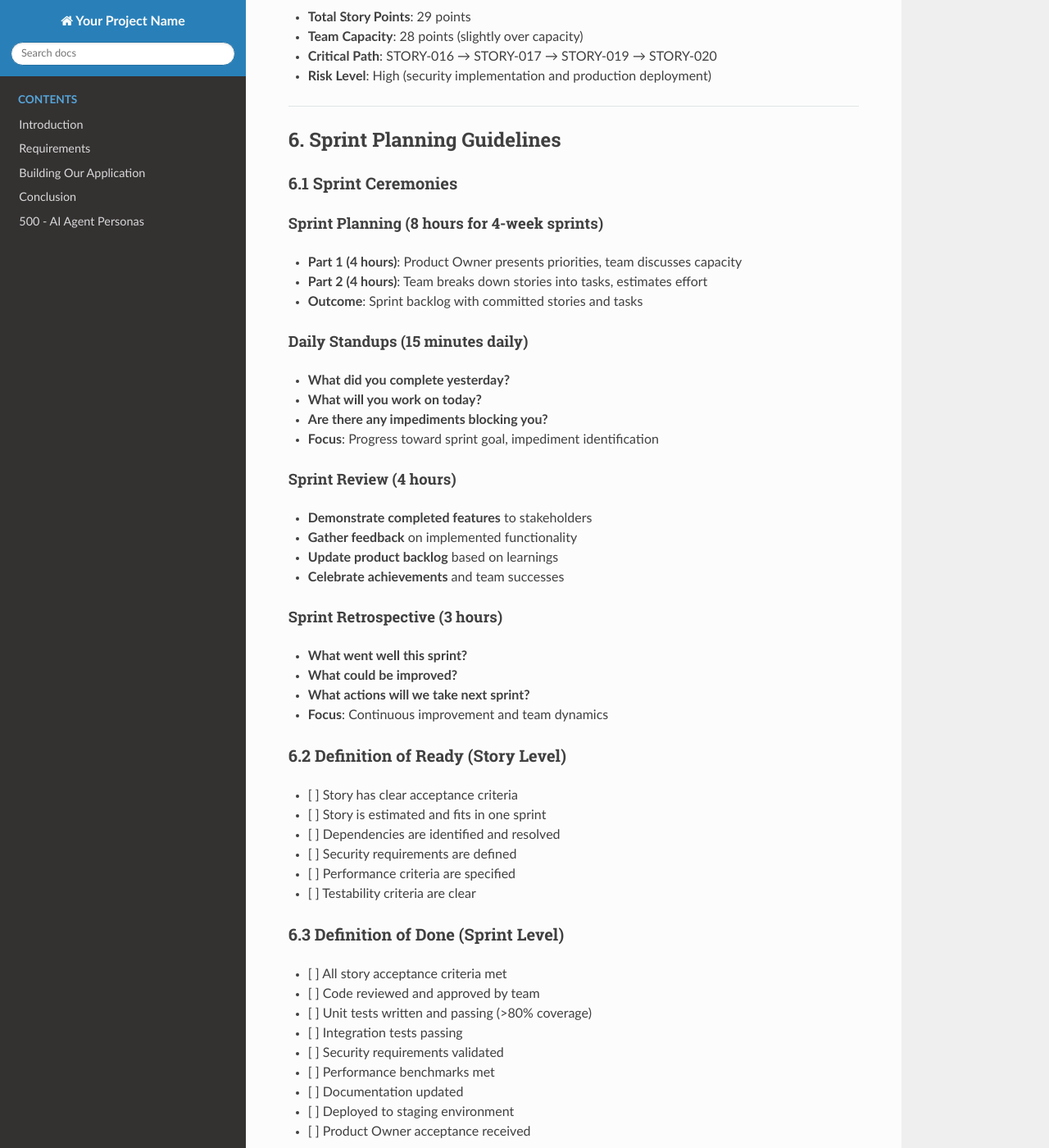
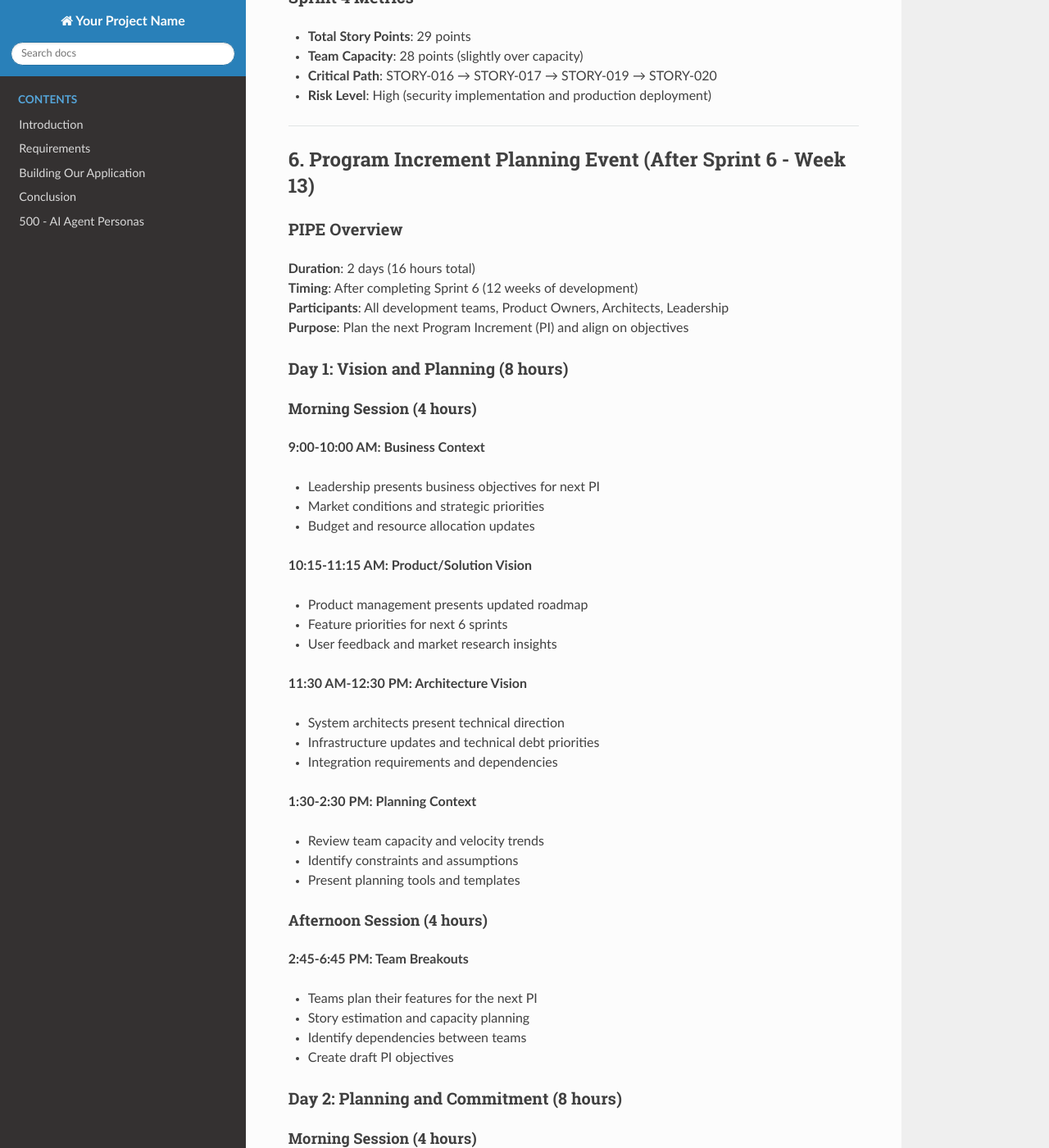
Before and after one commit to vanHeemstraSystems/template-default-repository, a Sphinx documentation site: the page built from docs/source/500/sample-mobile-app-sprint-backlog.md, in a window 1280 px wide and 1400 px high, scrolled down 13596 px. Shown: the whole window at 82% size. Built offline with Sphinx 7.4.7 and the Read the Docs theme 3.1.0, drawn with Linux system fonts in a browser that asks for light colours; some of the changed text lies outside the part shown.

Commit message:
Enhance Scrum Master documentation by incorporating SAFe framework details, including Program Increment Planning (PIPE) guidelines and updated sprint ceremony templates. Adjust sprint duration and team capacity metrics to reflect a shift to 2-week sprints, ensuring alignment with agile best practices.

```diff
--- a/docs/source/500/sample-mobile-app-sprint-backlog.md
+++ b/docs/source/500/sample-mobile-app-sprint-backlog.md
@@ -11,10 +11,11 @@
 This sprint backlog organizes the 24 technical implementation tasks into manageable sprints with proper story point estimation, team capacity planning, and risk mitigation. The backlog follows Scrum best practices with clear sprint goals, acceptance criteria, and impediment tracking.
 
 ### Sprint Overview
-- **Total Development Time**: 16 weeks (4 sprints of 4 weeks each)
-- **Team Velocity**: 25-30 story points per sprint
-- **Team Capacity**: 4 developers × 4 weeks × 80% capacity = 12.8 developer-weeks per sprint
-- **Sprint Duration**: 4 weeks (longer sprints due to complex technical implementation)
+- **Total Development Time**: 18 weeks (8 sprints of 2 weeks each + 1 PIPE event)
+- **Team Velocity**: 12-15 story points per sprint
+- **Team Capacity**: 4 developers × 2 weeks × 80% capacity = 6.4 developer-weeks per sprint
+- **Sprint Duration**: 2 weeks (standard agile sprint length)
+- **Program Increment**: Following SAFe framework with PIPE after every 6 sprints (12 weeks)
 
 ### Story Point Scale
 - **1 Point**: Simple task, 1-2 days
@@ -24,15 +25,15 @@ This sprint backlog organizes the 24 technical implementation tasks into managea
 - **8 Points**: Very complex, 8-10 days
 - **13 Points**: Epic-level task, needs breakdown
 
-## 2. Sprint 1: Foundation & Security (Weeks 1-4)
+## 2. Sprint 1: Project Foundation (Weeks 1-2)
 
 ### Sprint Goal
-**"Establish secure, scalable foundation for the mobile task management application"**
+**"Establish project foundation and development environment"**
 
 ### Sprint Capacity
-- **Team Capacity**: 12.8 developer-weeks
-- **Planned Story Points**: 28 points
-- **Focus Areas**: Backend infrastructure, authentication, mobile app foundation
+- **Team Capacity**: 6.4 developer-weeks
+- **Planned Story Points**: 14 points
+- **Focus Areas**: Project setup, database schema, mobile project initialization
 
 ### User Stories
 
@@ -163,10 +164,10 @@ This sprint backlog organizes the 24 technical implementation tasks into managea
 ---
 
 ### Sprint 1 Metrics
-- **Total Story Points**: 29 points
-- **Team Capacity**: 28 points (slightly over capacity - monitor closely)
-- **Critical Path**: STORY-001 → STORY-002 → STORY-003 → STORY-006
-- **Risk Level**: Medium (authentication complexity)
+- **Total Story Points**: 11 points
+- **Team Capacity**: 13 points (good capacity utilization)
+- **Critical Path**: STORY-001 → STORY-002 → STORY-005
+- **Risk Level**: Low (foundation setup)
 
 ### Sprint 1 Definition of Done
 - [ ] All acceptance criteria met for each story
@@ -526,13 +527,123 @@ This sprint backlog organizes the 24 technical implementation tasks into managea
 
 ---
 
-## 6. Sprint Planning Guidelines
+## 6. Program Increment Planning Event (After Sprint 6 - Week 13)
+
+### PIPE Overview
+**Duration**: 2 days (16 hours total)
+**Timing**: After completing Sprint 6 (12 weeks of development)
+**Participants**: All development teams, Product Owners, Architects, Leadership
+**Purpose**: Plan the next Program Increment (PI) and align on objectives
+
+### Day 1: Vision and Planning (8 hours)
+
+#### Morning Session (4 hours)
+**9:00-10:00 AM: Business Context**
+- Leadership presents business objectives for next PI
+- Market conditions and strategic priorities
+- Budget and resource allocation updates
+
+**10:15-11:15 AM: Product/Solution Vision**
+- Product management presents updated roadmap
+- Feature priorities for next 6 sprints
+- User feedback and market research insights
+
+**11:30 AM-12:30 PM: Architecture Vision**
+- System architects present technical direction
+- Infrastructure updates and technical debt priorities
+- Integration requirements and dependencies
+
+**1:30-2:30 PM: Planning Context**
+- Review team capacity and velocity trends
+- Identify constraints and assumptions
+- Present planning tools and templates
+
+#### Afternoon Session (4 hours)
+**2:45-6:45 PM: Team Breakouts**
+- Teams plan their features for the next PI
+- Story estimation and capacity planning
+- Identify dependencies between teams
+- Create draft PI objectives
+
+### Day 2: Planning and Commitment (8 hours)
+
+#### Morning Session (4 hours)
+**9:00-11:00 AM: Team Breakouts Continue**
+- Finalize team PI objectives
+- Resolve dependencies and conflicts
+- Prepare presentation materials
+
+**11:15 AM-1:15 PM: Draft Plan Review**
+- Each team presents their PI plan
+- Stakeholder feedback and questions
+- Identify risks and mitigation strategies
+
+#### Afternoon Session (4 hours)
+**2:15-3:15 PM: Management Review**
+- Leadership reviews all team plans
+- Address resource conflicts and priorities
+- Approve or request plan adjustments
+
+**3:30-4:30 PM: Plan Rework**
+- Teams adjust plans based on feedback
+- Resolve remaining dependencies
+- Finalize PI objectives and commitments
+
+**4:45-5:45 PM: Final Plan Review**
+- Teams present final PI objectives
+- Confirm commitments and stretch goals
+- Document assumptions and risks
+
+**5:45-6:15 PM: Confidence Vote**
+- Anonymous team confidence voting (1-5 scale)
+- Target: Average confidence of 3+ out of 5
+- Address low confidence areas if needed
+
+### PIPE Outcomes
+
+#### PI Objectives
+- **Committed Objectives**: Must-have features for next 6 sprints
+- **Stretch Objectives**: Nice-to-have features if capacity allows
+- **Business Value**: Quantified impact of each objective
+
+#### Program Board
+- **Features Timeline**: Visual representation of feature delivery
+- **Milestones**: Key delivery dates and dependencies
+- **Dependencies**: Cross-team dependencies and handoffs
+
+#### Risk Register
+- **Identified Risks**: Technical, resource, and business risks
+- **Mitigation Strategies**: Specific actions to address each risk
+- **Risk Owners**: Assigned responsibility for risk management
+
+#### Confidence Vote Results
+- **Team Confidence Levels**: Individual team confidence scores
+- **Overall Program Confidence**: Average across all teams
+- **Action Items**: Steps to address low confidence areas
+
+### Post-PIPE Activities
+
+#### Week 14: PI Planning Follow-up
+- Finalize PI objectives in tracking tools
+- Set up cross-team dependency tracking
+- Schedule regular PI sync meetings
+- Begin Sprint 7 planning with PI context
+
+#### Ongoing PI Management
+- **Weekly PI Sync**: Cross-team coordination meeting
+- **Dependency Management**: Track and resolve blockers
+- **Risk Monitoring**: Regular risk assessment updates
+- **Progress Tracking**: PI objective completion status
+
+---
+
+## 7. Sprint Planning Guidelines
 
 ### 6.1 Sprint Ceremonies
 
-#### Sprint Planning (8 hours for 4-week sprints)
-- **Part 1 (4 hours)**: Product Owner presents priorities, team discusses capacity
-- **Part 2 (4 hours)**: Team breaks down stories into tasks, estimates effort
+#### Sprint Planning (4 hours for 2-week sprints)
+- **Part 1 (2 hours)**: Product Owner presents priorities, team discusses capacity
+- **Part 2 (2 hours)**: Team breaks down stories into tasks, estimates effort
 - **Outcome**: Sprint backlog with committed stories and tasks
 
 #### Daily Standups (15 minutes daily)
@@ -541,13 +652,13 @@ This sprint backlog organizes the 24 technical implementation tasks into managea
 - **Are there any impediments blocking you?**
 - **Focus**: Progress toward sprint goal, impediment identification
 
-#### Sprint Review (4 hours)
+#### Sprint Review (2 hours)
 - **Demonstrate completed features** to stakeholders
 - **Gather feedback** on implemented functionality
 - **Update product backlog** based on learnings
 - **Celebrate achievements** and team successes
 
-#### Sprint Retrospective (3 hours)
+#### Sprint Retrospective (1.5 hours)
 - **What went well this sprint?**
 - **What could be improved?**
 - **What actions will we take next sprint?**
@@ -611,11 +722,15 @@ This sprint backlog organizes the 24 technical implementation tasks into managea
 ## 8. Team Velocity and Capacity Planning
 
 ### 8.1 Historical Velocity Tracking
-- **Sprint 1 Target**: 28 points
-- **Sprint 2 Target**: 27 points
-- **Sprint 3 Target**: 26 points
-- **Sprint 4 Target**: 28 points
-- **Average Velocity**: 27.25 points per sprint
+- **Sprint 1 Target**: 11 points
+- **Sprint 2 Target**: 13 points
+- **Sprint 3 Target**: 15 points
+- **Sprint 4 Target**: 14 points
+- **Sprint 5 Target**: 12 points
+- **Sprint 6 Target**: 13 points
+- **Sprint 7 Target**: 15 points
+- **Sprint 8 Target**: 14 points
+- **Average Velocity**: 13.4 points per sprint
 
 ### 8.2 Capacity Considerations
 
@@ -656,10 +771,10 @@ This sprint backlog organizes the 24 technical implementation tasks into managea
 ---
 
 **Next Steps:**
-1. **Sprint Planning Session**: Schedule 8-hour planning session for Sprint 1
-2. **Team Capacity Confirmation**: Validate team availability and capacity
-3. **Tool Setup**: Configure Jira/Azure DevOps for backlog management
-4. **Stakeholder Alignment**: Confirm sprint goals with Product Owner
-5. **Risk Mitigation Planning**: Develop detailed risk response plans
+1. **Sprint Planning Session**: Schedule 4-hour planning session for Sprint 1 (2-week sprint)
+2. **Team Capacity Confirmation**: Validate team availability and capacity for 2-week cycles
+3. **Tool Setup**: Configure Jira/Azure DevOps for backlog management with 2-week iterations
+4. **Stakeholder Alignment**: Confirm sprint goals with Product Owner for shorter cycles
+5. **Risk Mitigation Planning**: Develop detailed risk response plans for agile delivery
 
 **Document Status:** Ready for Sprint 1 planning session and team commitment.
```
Also changed, not shown: docs/source/500/index.md (+2 -2 lines), 1 other file.
